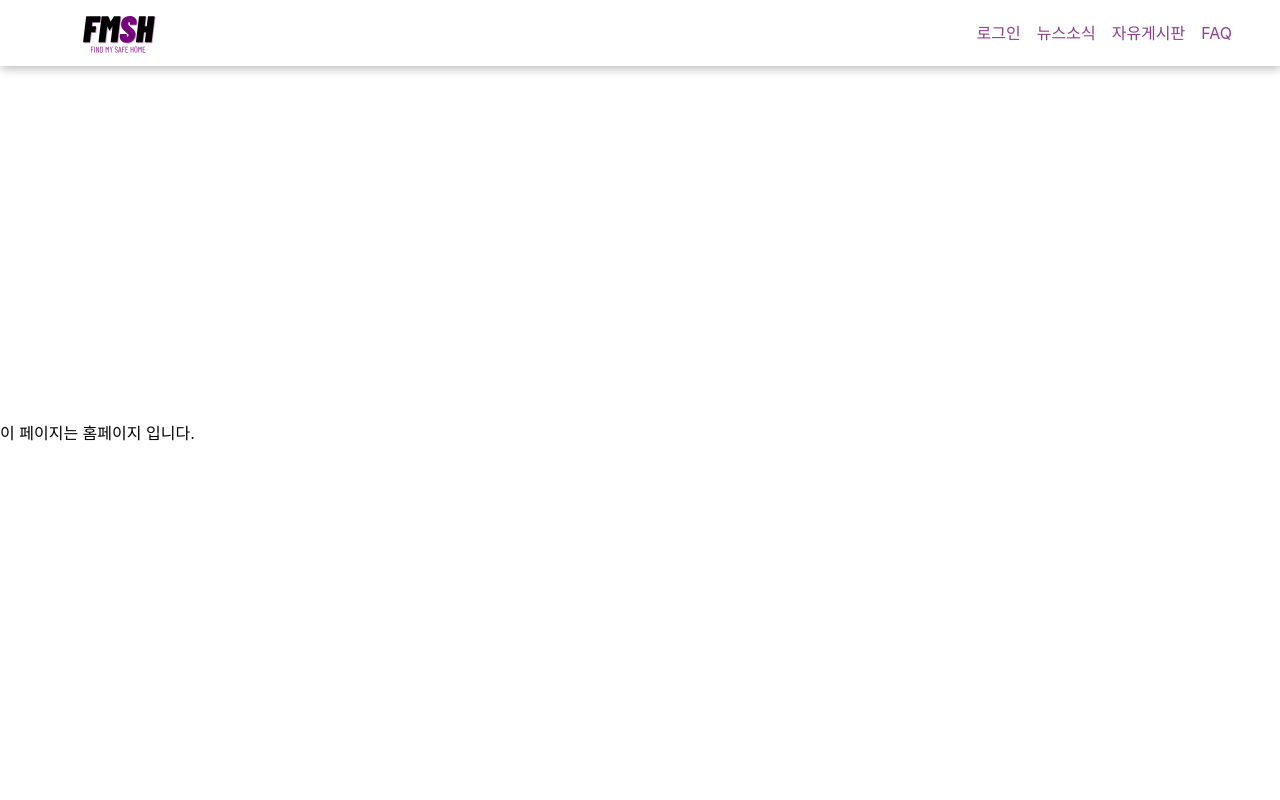
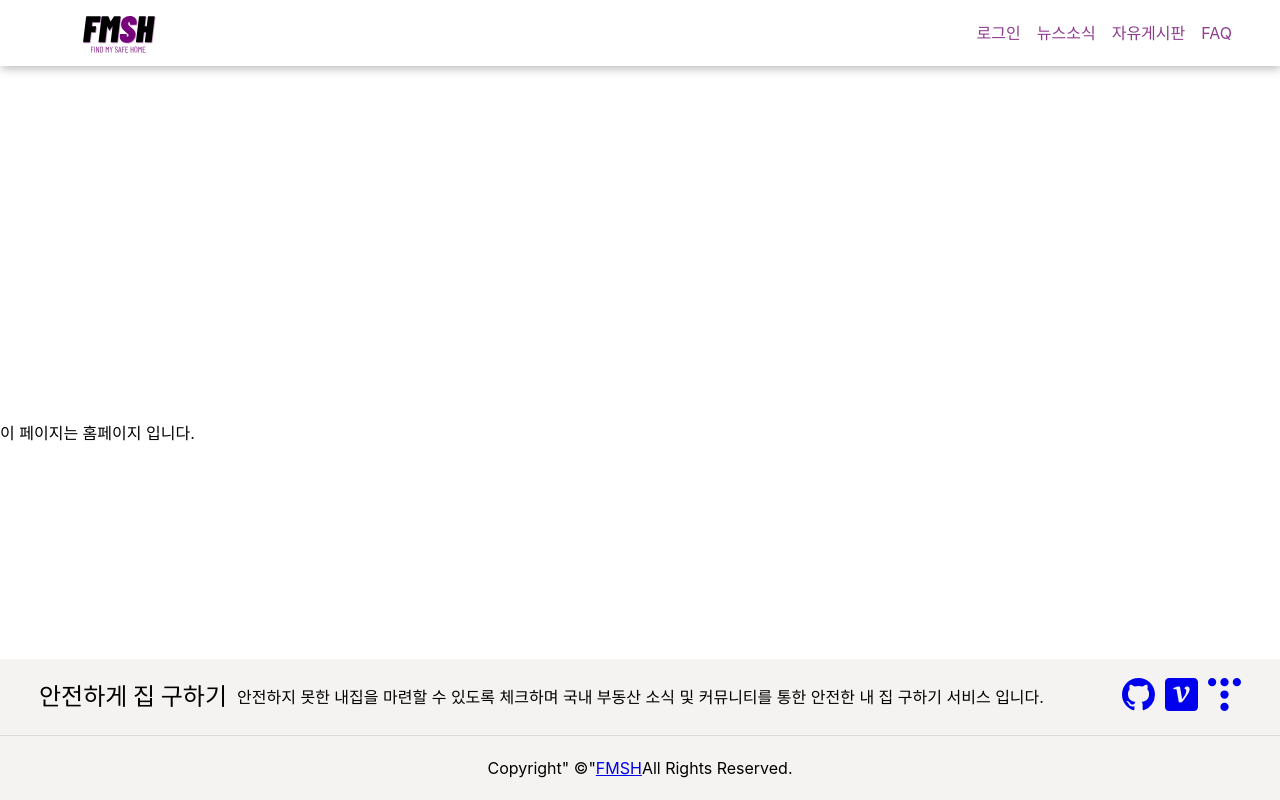
Before and after one commit to SuamKang/Find-my-safe-home, a React (Vite) app: page / in a window 1280 px wide. Built offline with nearby package versions, Linux system fonts and the light colour scheme.

Commit message:
chore: 푸터 UI 구현

```diff
--- a/src/components/layouts/footer/Footer.module.css
+++ b/src/components/layouts/footer/Footer.module.css
@@ -0,0 +1,41 @@
+.container {
+  position: absolute;
+  bottom: 0;
+  left: 0;
+  z-index: 999;
+  margin: 0 auto;
+  width: 100vw;
+  background-color: brown; /*임시*/
+}
+
+.topBox {
+  position: relative;
+  width: 100%;
+  display: flex;
+  justify-content: space-around;
+
+  background-color: var(--color-gray-100);
+}
+
+.description {
+  display: flex;
+  align-items: center;
+  gap: 10px;
+}
+
+.topBox ul {
+  display: inline-flex;
+  align-items: center;
+  gap: 10px;
+}
+
+.bottomBox {
+  text-align: center;
+  background-color: var(--color-gray-100);
+  padding: 20px;
+  border-top: 1px solid var(--color-gray-200);
+}
+
+.bottomBox p {
+  margin: 0 auto;
+}
--- a/src/components/layouts/footer/Footer.tsx
+++ b/src/components/layouts/footer/Footer.tsx
@@ -1,11 +1,47 @@
+import { Link } from "react-router-dom";
 import classes from "./Footer.module.css";
+
+import { BsGithub } from "react-icons/bs";
+import { SiVelog } from "react-icons/si";
+import { SiTistory } from "react-icons/si";
 
 const Footer = () => {
   return (
-    <div className={classes.container}>
-      <div className={`${classes.split} ${classes.left}`}></div>
-      <div className={`${classes.split} ${classes.right}`}></div>
-    </div>
+    <footer className={classes.container}>
+      <div className={classes.topBox}>
+        <div className={classes.description}>
+          <h2>안전하게 집 구하기</h2>
+          <p>
+            안전하지 못한 내집을 마련할 수 있도록 체크하며 국내 부동산 소식 및
+            커뮤니티를 통한 안전한 내 집 구하기 서비스 입니다.
+          </p>
+        </div>
+        <ul>
+          <li>
+            <Link to="#">
+              <BsGithub size="33" />
+            </Link>
+          </li>
+          <li>
+            <Link to="#">
+              <SiVelog size="33" />
+            </Link>
+          </li>
+          <li>
+            <Link to="#">
+              <SiTistory size="33" />
+            </Link>
+          </li>
+        </ul>
+      </div>
+      <div className={classes.bottomBox}>
+        <p>
+          <span>Copyright</span>" ©"
+          <Link to="/">FMSH</Link>
+          <span>All Rights Reserved.</span>
+        </p>
+      </div>
+    </footer>
   );
 };
 
```
